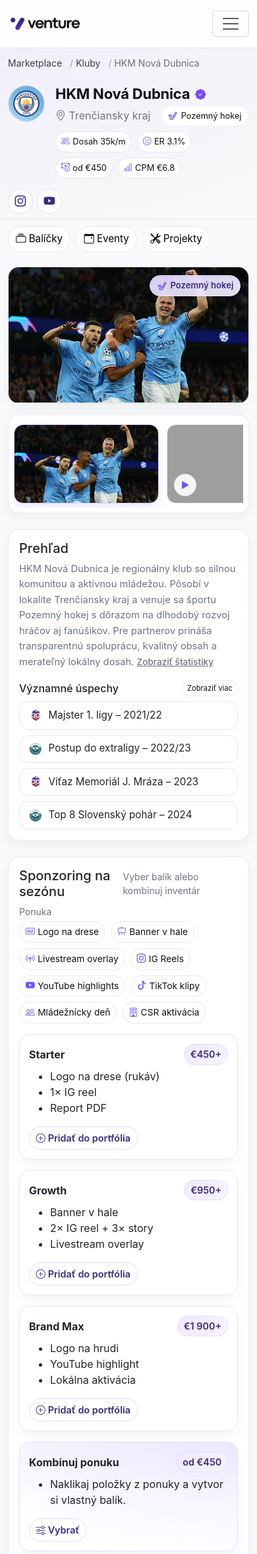
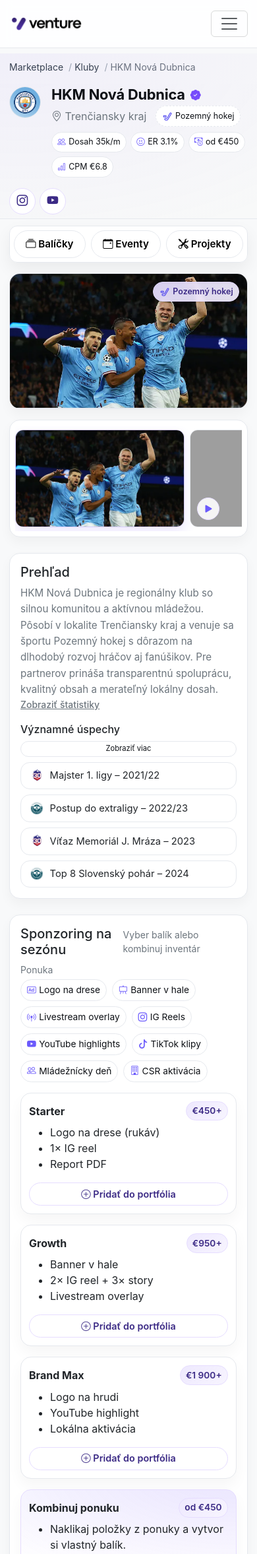
Before and after one commit to andreakollova/sponsor-platforma, a Flask app: page /l/club/hkm-nova-dubnica in a window 390 px wide. Shown: the top 2355 px of the page at 66% size. Run offline with Flask 3, Linux system fonts and the light colour scheme; grey boxes are pictures that could not be loaded.

Commit message:
pred mobilom

```diff
--- a/templates/detail.html
+++ b/templates/detail.html
@@ -997,18 +997,113 @@
   .ld-mobile-nav{ position:sticky; top:64px; z-index:10; margin:.6rem 0 0; display:flex; gap:8px; overflow:auto; padding-bottom:6px; }
   .ld-mobile-nav .mnav{ border:1px solid var(--border); background:#fff; border-radius:999px; padding:.45rem .7rem; font-size:.95rem; white-space:nowrap; }
 
+  /* ======== Mobile polish (app-like) – safely additive ======== */
+
+  /* --- Small tablets & phones (≤768px) --- */
+  @media (max-width:768px){
+
+    /* Page breathing room */
+    .container { padding-left:14px; padding-right:14px; }
+
+    /* Hero: tighter, readable, wraps cleanly */
+    .ld-hero{ padding:.25rem 0 .4rem; }
+    .ld-title{ font-size:clamp(20px,5.6vw,28px); line-height:1.15; }
+    .ld-avatar{ width:48px; height:48px; }
+    .ld-meta{ gap:6px !important; }
+
+    /* Chips slightly smaller for wrap density */
+    .sp-tag,
+    .sp-stat-chip{ font-size:.78rem; padding:.34rem .52rem; }
+
+    /* “Sport pill” on cover – compact + safe edge insets */
+    .sport-pill{
+      top:8px; right:8px;
+      font-size:.78rem; padding:.28rem .52rem;
+      box-shadow:0 8px 18px rgba(0,0,0,.08), 0 1px 0 rgba(119,75,251,.06) inset;
+    }
+
+    /* Gallery thumbs – bigger swipe targets */
+    .ld-thumbs-row{ gap:8px; padding:6px; }
+    .ld-thumb{ width:66vw; height:38vw; border-radius:12px; }
+
+    /* Cards: gentle compaction */
+    .ld-card{ border-radius:14px; }
+    .ld-pack{ padding:12px; }
+    .ld-pack-head{ gap:8px; }
+    .ld-price{ font-size:.86rem; padding:.22rem .52rem; }
+
+    /* Actions: full-width buttons like an app */
+    .ld-actions{ flex-wrap:wrap; gap:8px; }
+    .btn-compact,
+    .btn-ghost,
+    .btn-outline-brand{ width:100%; }
+
+    /* Achievements list – 1 column on small screens */
+    .ach-pill{ font-size:.92rem; }
+
+    /* Timeline/event rows: slightly smaller date pill */
+    .ld-tl-row{ align-items:stretch; }
+    .ld-datepill{ width:54px; }
+    .ld-tl-card{ padding:.6rem .6rem; }
+
+    /* Calendar: compact grid */
+    .ld-cal-grid{ gap:4px; }
+    .day{ min-height:70px; padding:.36rem .42rem; }
+    .day-num{ right:6px; }
+
+    /* Projects: responsive media height */
+    .ld-proj-media{ height:46vw; }
+
+    /* Sidebar stops being sticky; buttons go full width */
+    .ld-side{ position:static; top:auto; }
+    .ld-side .btn-compact{ width:100%; }
+
+    /* Quick mobile nav – more “app” feel */
+    .ld-mobile-nav{
+      top:64px;
+      padding:6px;
+      background:rgba(255,255,255,.9);
+      border:1px solid var(--border);
+      border-radius:12px;
+      box-shadow:0 10px 24px rgba(0,0,0,.06);
+      backdrop-filter:saturate(120%) blur(6px);
+    }
+    .ld-mobile-nav .mnav{
+      flex:1 1 auto;
+      text-align:center;
+      padding:.55rem .7rem;
+      font-weight:600;
+    }
+
+    /* Breadcrumb: scrollable if long, no crowding */
+    .ld-breadcrumb{ margin-top:-64px !important; padding:6px 0 10px; }
+    .ld-breadcrumb .bc-list{ gap:.25rem; overflow:auto; -webkit-overflow-scrolling:touch; }
+    .ld-breadcrumb .bc-list li,
+    .ld-breadcrumb .bc-list li a{ font-size:13px; white-space:nowrap; }
+  }
+
+  /* --- Phones (≤576px) – fine-grain tweaks --- */
   @media (max-width:576px){
+    /* keep your originals */
     .day{ min-height:64px; padding:.35rem .4rem; }
     .ld-day{ font-size:20px; }
     .evt{ font-size:.68rem; }
     .ld-age-bar{ height:14px; }
     .ld-age-label{ width:64px; }
-  }
+
+    /* + additional compacting */
+    .ld-statgrid{ grid-template-columns:1fr; }
+    .ld-proj-body{ padding:12px; }
+    .ld-overview-text{ font-size:.95rem; }
+    .seg-btn{ width:40px; height:40px; }
+  }
+
 
   /* ==== (pôvodný) modal layout basics ostávajú ==== */
   #comboModal .sp-modal__card--combo{ max-height:88vh; display:flex; flex-direction:column; }
   #comboModal .sp-modal__content--combo{ display:flex; flex-direction:column; min-height:0; padding:14px 14px 0; gap:8px; }
   #comboModal .cmb-list{ flex:1 1 auto; min-height:0; overflow:auto; padding-bottom:8px; }
+
 </style>
 
 <!-- ===================== PAGE-LOCAL JS ===================== -->
```
